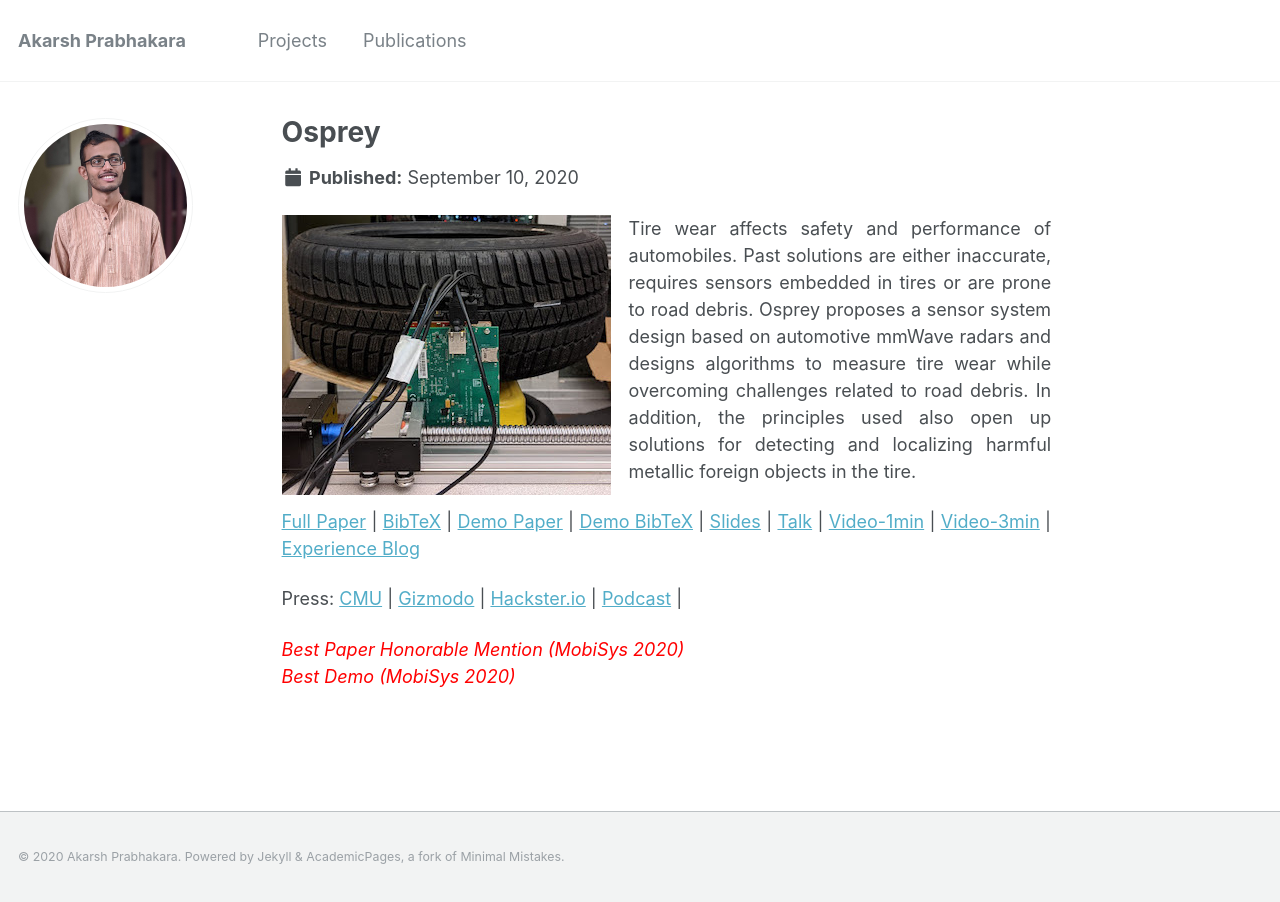
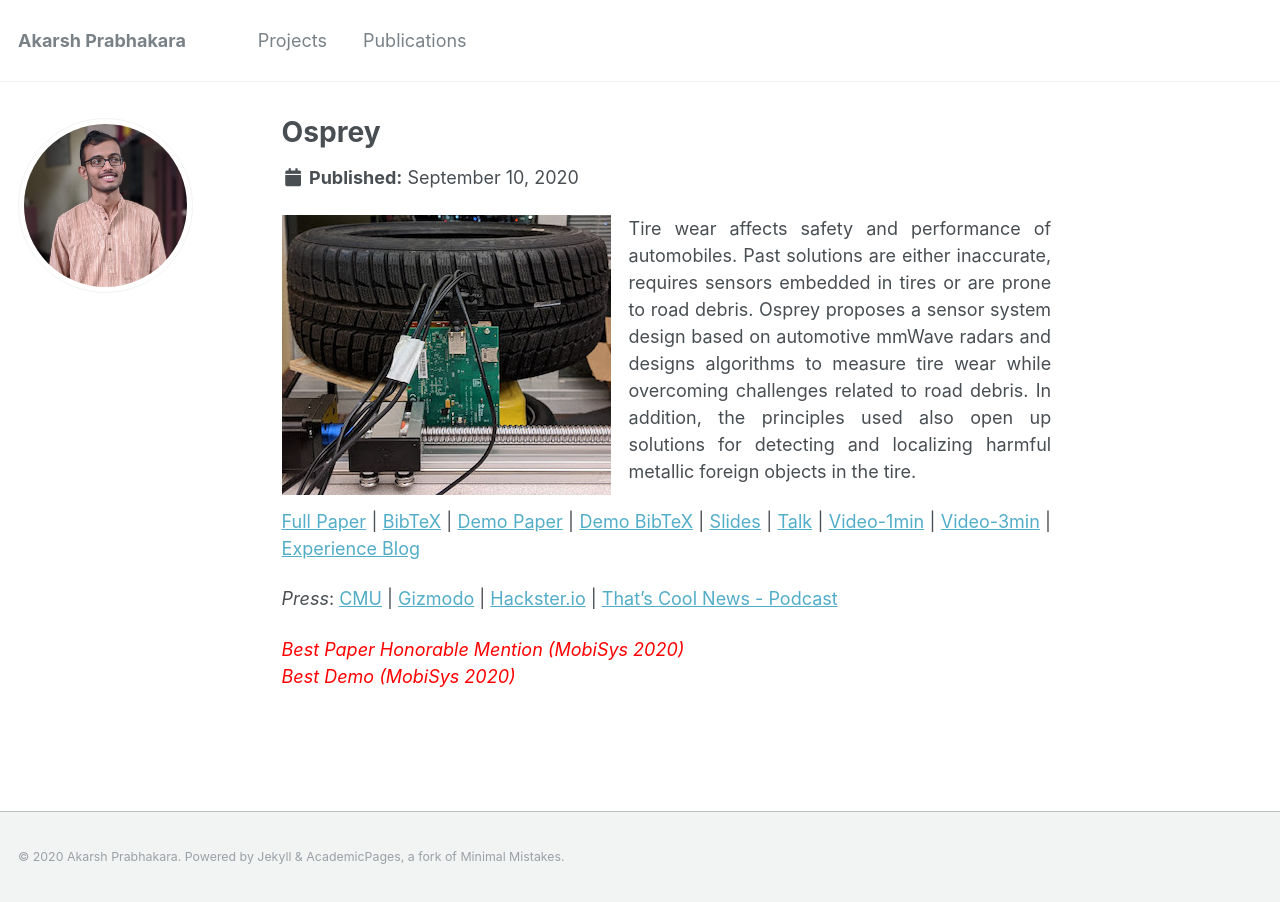
Before and after one commit to akarsh-prabhakara/akarsh-prabhakara.github.io, a Jekyll site: the page built from _projects/osprey.md, in a window 1280 px wide. Built offline with Jekyll 4.4.1, drawn with Linux system fonts in a browser that asks for light colours.

Commit message:
Update osprey.md

```diff
--- a/_projects/osprey.md
+++ b/_projects/osprey.md
@@ -16,7 +16,7 @@
  [Experience Blog](/osprey-exp)
  {: .text-justify}
 
- Press: [CMU]() &#124; [Gizmodo]() &#124; [Hackster.io]() &#124; [Podcast]() &#124;
+ *Press*: [CMU](https://www.ece.cmu.edu/news-and-events/story/2020/07/sensing-tire-wear.html) &#124; [Gizmodo](https://gizmodo.com/researchers-find-that-radar-can-be-used-to-detect-a-nai-1844635816) &#124; [Hackster.io](https://www.hackster.io/news/researchers-develop-system-that-monitors-tire-wear-in-real-time-4ff4d9c738f3) &#124; [That's Cool News - Podcast](https://thatscoolnews.com/episode/21-osprey-mmwaves-sense-tire-wear-akarsh/)
 
  *Best Paper Honorable Mention (MobiSys 2020)*{: style="color: red"} <br>
  *Best Demo (MobiSys 2020)*{: style="color: red"}
@@ -31,7 +31,7 @@
  [Experience Blog](/osprey-exp)
  {: .text-justify}
 
- Press: [CMU]() &#124; [Gizmodo]() &#124; [Hackster.io]() &#124; [Podcast]() &#124;
+ *Press*: [CMU](https://www.ece.cmu.edu/news-and-events/story/2020/07/sensing-tire-wear.html) &#124; [Gizmodo](https://gizmodo.com/researchers-find-that-radar-can-be-used-to-detect-a-nai-1844635816) &#124; [Hackster.io](https://www.hackster.io/news/researchers-develop-system-that-monitors-tire-wear-in-real-time-4ff4d9c738f3) &#124; [That's Cool News - Podcast](https://thatscoolnews.com/episode/21-osprey-mmwaves-sense-tire-wear-akarsh/)
 
  *Best Paper Honorable Mention (MobiSys 2020)*{: style="color: red"} <br>
  *Best Demo (MobiSys 2020)*{: style="color: red"}
```
